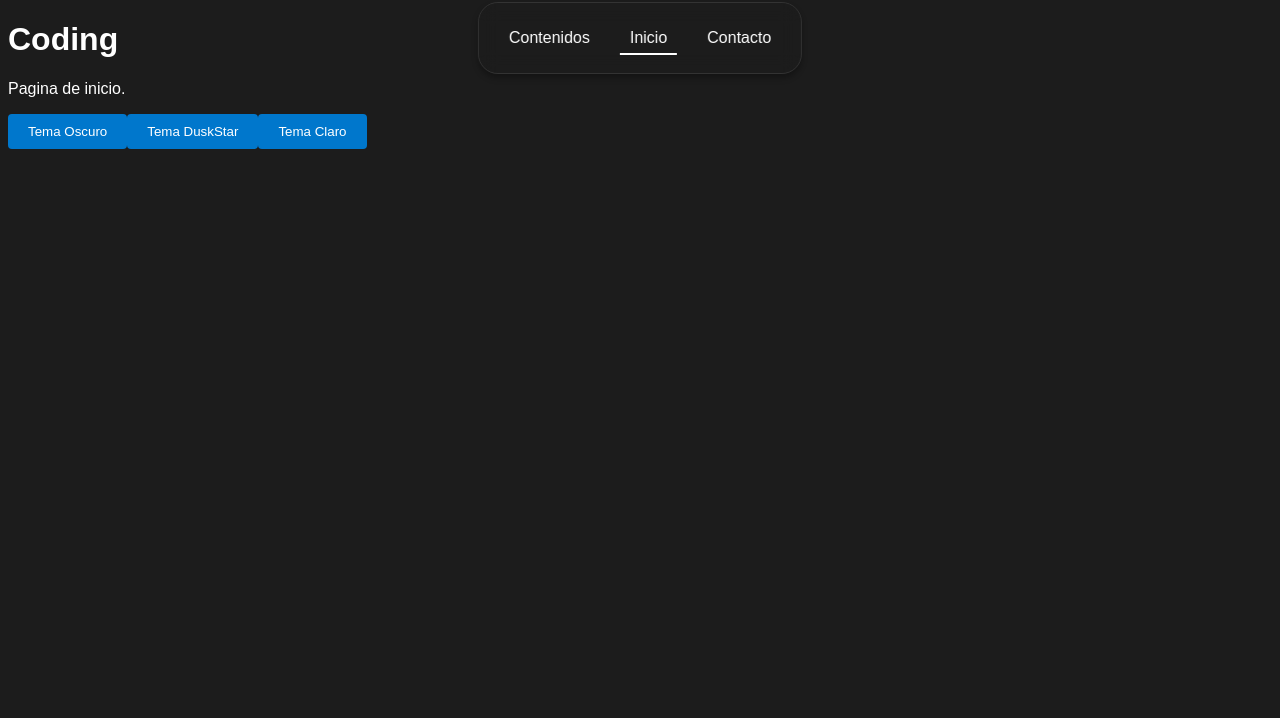
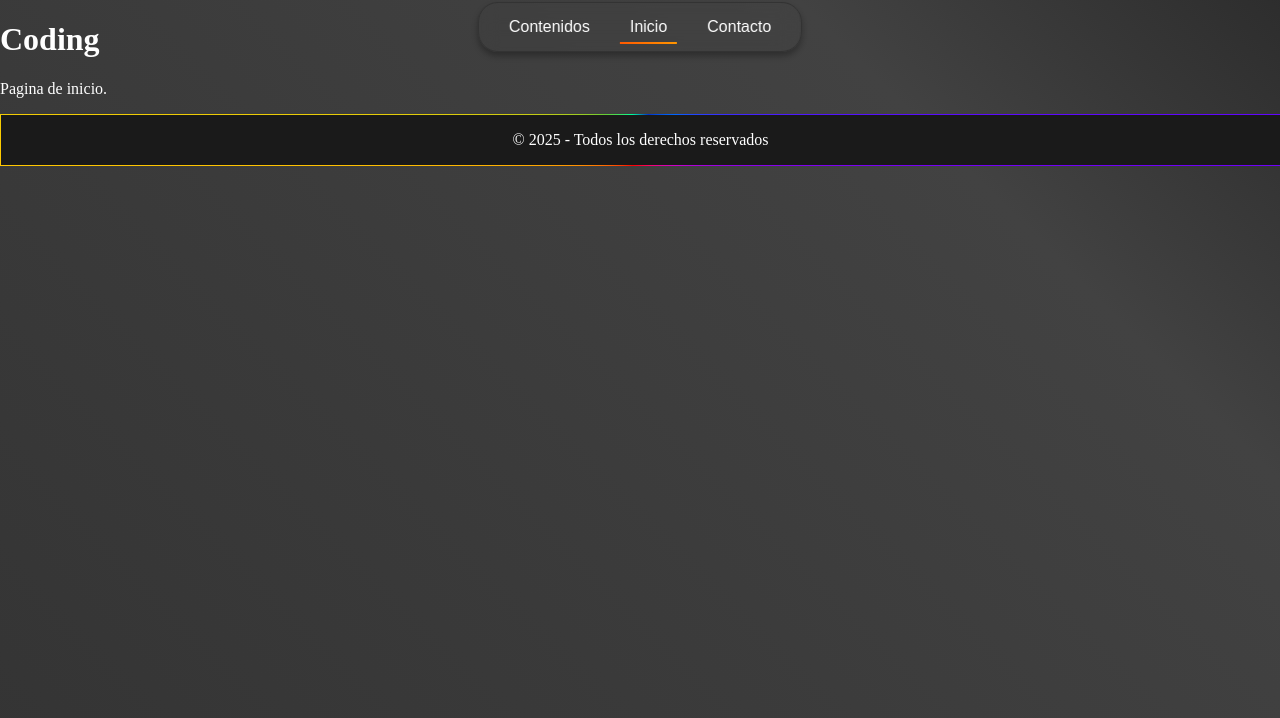
Before and after one commit to DuskStarGITHUB/Coding, a React (Vite) app in the folder frontend/: page / in a window 1280 px wide. Shown: the top 718 px of the page. Built offline with nearby package versions, Linux system fonts and the light colour scheme.

Commit message:
THEMES, NAVBAR, FOOTER, ANIMATIONS, WEBBG

```diff
--- a/frontend/src/web/controllers/Controllers.jsx
+++ b/frontend/src/web/controllers/Controllers.jsx
@@ -5,9 +5,11 @@
 import React, { useState, useEffect } from "react";
 import Testing from "../../test/TestingCMV"; //Controlador Modelo Vista Testeo
 import Responses from "../models/Responses"; //Modelo de metodos de respuestas rapidas
+import "../views/global/themes/global.css";
 import "../views/global/themes/themes.css";
-import "../views/global/themes/global.css";
+import "../views/global/animations/rainbow.css";
 import NavBar from "../views/components/NavBar";
+import Footer from "../views/components/Footer";
 
 // Lista de controladores
 
@@ -31,11 +33,7 @@ export const ControllerViews = () => {
     <>
       <NavBar currentPage={currentPage} onPageChange={setCurrentPage} />
       {Responses.getPageModel(currentPage)}
-      <div>
-        <button onClick={() => setTheme("dark")}>Tema Oscuro</button>
-        <button onClick={() => setTheme("duskstar")}>Tema DuskStar</button>
-        <button onClick={() => setTheme("light")}>Tema Claro</button>
-      </div>
+      <Footer />
     </>
   );
 };
--- /dev/null
+++ b/frontend/src/web/views/components/Footer.jsx
@@ -0,0 +1,17 @@
+// Componente pie de pagina
+// Footer.jsx
+
+// Recursos
+import React from "react";
+import "./assets/css/footer.css";
+
+// Componente
+const Footer = () => {
+  return (
+    <footer className="footer">
+      <p>© 2025 - Todos los derechos reservados</p>
+    </footer>
+  );
+};
+
+export default Footer;
--- a/frontend/src/web/views/components/NavBar.jsx
+++ b/frontend/src/web/views/components/NavBar.jsx
@@ -1,8 +1,11 @@
 // Componente barra de navegación
 // NavBar.jsx
+
+// Recursos
 import React from "react";
 import "./assets/css/navbar.css";
 
+// Componente
 const NavBar = ({ currentPage, onPageChange }) => {
   const handleClick = (section) => {
     onPageChange(section);
--- /dev/null
+++ b/frontend/src/web/views/components/assets/css/footer.css
@@ -0,0 +1,28 @@
+/* Css del footer*/
+.footer {
+  background-color: var(--footer-bg-color);
+  text-align: center;
+  --angle: 0deg;
+  border: 1px solid;
+  border-image: conic-gradient(
+      from var(--angle),
+      var(--color-1),
+      var(--color-2),
+      var(--color-3),
+      var(--color-4),
+      var(--color-5),
+      var(--color-6),
+      var(--color-7),
+      var(--color-8),
+      var(--color-9),
+      var(--color-10),
+      var(--color-1)
+    )
+    1;
+  animation: 10s rotateBorder linear infinite;
+  top: auto;
+  bottom: 100%;
+  width: 99.92%;
+  z-index: 1000;
+  position: relative;
+}
--- a/frontend/src/web/views/components/assets/css/navbar.css
+++ b/frontend/src/web/views/components/assets/css/navbar.css
@@ -9,12 +9,12 @@
   align-items: center;
   gap: 20px;
   background: var(--bg-color-navbar);
-  color: var(--text-color);
   padding: 10px 20px;
   border-radius: 20px;
   border: 1px solid var(--border-color);
   backdrop-filter: blur(10px);
   box-shadow: 0 4px 6px rgba(0, 0, 0, 0.3);
+  z-index: 1000;
 }
 
 .nav-item {
@@ -39,5 +39,13 @@
   left: 0;
   width: 100%;
   height: 2px;
-  background: var(--text-color);
+  background-image: linear-gradient(
+    45deg,
+    var(--color-1),
+    var(--color-2),
+    var(--color-3),
+    var(--color-4)
+  );
+  animation: gradientAnimation 8s infinite;
+  background-size: 500%;
 }
--- /dev/null
+++ b/frontend/src/web/views/global/animations/rainbow.css
@@ -0,0 +1,24 @@
+/* Animaciones */
+@keyframes gradientAnimation {
+  0% {
+    background-position: 0% 50%;
+  }
+  50% {
+    background-position: 100% 50%;
+  }
+  100% {
+    background-position: 0% 50%;
+  }
+}
+
+@keyframes rotateBorder {
+  to {
+    --angle: 360deg;
+  }
+}
+
+@property --angle {
+  syntax: "<angle>";
+  initial-value: 0deg;
+  inherits: false;
+}
--- a/frontend/src/web/views/global/themes/global.css
+++ b/frontend/src/web/views/global/themes/global.css
@@ -1,111 +1,27 @@
 /* Css aplicado a todos los elementos en la web */
-:root {
-  /* Propiedades globales */
-  --card-radius: 6px;
-  --button-radius: 4px;
-  --input-radius: 4px;
-  --border-width: 1px;
-  --link-text-transform: uppercase;
-  --header-font-size: 22px;
-  --footer-font-size: 14px;
-  --navbar-height: 50px;
-  --input-padding: 8px;
-  --button-padding: 10px 20px;
-  --card-padding: 12px;
-  --icon-size: 22px;
-  --icon-color: var(--primary-color);
+html {
+  height: 100%;
+  width: 100%;
+  z-index: 0;
+  color: var(--text-color);
+  background: linear-gradient(
+    45deg,
+    var(--bg-color1) 0%,
+    var(--bg-color2) 12%,
+    var(--bg-color3) 25%,
+    var(--bg-color4) 37%,
+    var(--bg-color5) 50%,
+    var(--bg-color6) 62%,
+    var(--bg-color7) 75%,
+    var(--bg-color8) 87%,
+    var(--bg-color1) 100%
+  );
+  background-size: 500%;
+  animation: gradientAnimation 10s infinite;
 }
 
-/* Estilos adicionales */
 body {
-  background-color: var(--bg-color);
-  color: var(--text-color);
-  font-family: "Arial", sans-serif;
-  transition: all 0.3s ease;
+  display: flex;
+  margin: 0px;
+  flex-direction: column;
 }
-
-a {
-  color: var(--link-color);
-  text-decoration: none;
-}
-
-a:hover {
-  color: var(--link-hover-color);
-}
-
-button {
-  background-color: var(--button-bg-color);
-  color: var(--button-text-color);
-  border: none;
-  padding: var(--button-padding);
-  border-radius: var(--button-radius);
-  cursor: pointer;
-  transition: background-color 0.3s;
-}
-
-button:hover {
-  background-color: var(--button-hover-bg-color);
-}
-
-input {
-  background-color: var(--input-bg-color);
-  color: var(--input-text-color);
-  border: 2px solid var(--input-border-color);
-  padding: var(--input-padding);
-  border-radius: var(--input-radius);
-}
-
-input:focus {
-  outline: none;
-  border-color: var(--primary-color);
-}
-
-.card {
-  background-color: var(--card-bg-color);
-  border: 2px solid var(--card-border-color);
-  border-radius: var(--card-radius);
-  padding: var(--card-padding);
-  box-shadow: 0 4px 8px var(--shadow-color);
-}
-
-.card h3 {
-  color: var(--card-text-color);
-  margin-bottom: 12px;
-}
-
-.card p {
-  color: var(--card-text-color);
-}
-
-.navbar {
-  background-color: var(--navbar-bg-color);
-  height: var(--navbar-height);
-  display: flex;
-  justify-content: space-between;
-  align-items: center;
-  padding: 0 20px;
-}
-
-.navbar a {
-  color: var(--navbar-text-color);
-  font-size: 18px;
-}
-
-.header {
-  background-color: var(--header-bg-color);
-  padding: 20px;
-  text-align: center;
-  font-size: var(--header-font-size);
-}
-
-.footer {
-  background-color: var(--footer-bg-color);
-  padding: 20px;
-  text-align: center;
-  font-size: var(--footer-font-size);
-}
-
-.icon {
-  font-size: var(--icon-size);
-  color: var(--icon-color);
-}
--- a/frontend/src/web/views/global/themes/themes.css
+++ b/frontend/src/web/views/global/themes/themes.css
@@ -1,164 +1,24 @@
 /* Tema predeterminado*/
 :root {
-  --bg-color: #1c1c1c;
+  --bg-color1: #1a1a1a;
+  --bg-color2: #1c1c1c;
+  --bg-color3: #202020;
+  --bg-color4: #242424;
+  --bg-color5: #2a2a2a;
+  --bg-color6: #323232;
+  --bg-color7: #3a3a3a;
+  --bg-color8: #424242;
   --text-color: #fff;
-  --primary-color: #0077cc;
-  --secondary-color: #ff7f00;
   --border-color: #333;
-  --navbar-bg-color: #292929;
-  --navbar-text-color: #fff;
-  --button-bg-color: #0077cc;
-  --button-hover-bg-color: #005fa3;
-  --input-bg-color: #444;
-  --input-text-color: #fff;
-  --link-color: #ff00ff;
-  --link-hover-color: #00ffff;
-  --highlight-color: #ff6347;
-  --shadow-color: rgba(0, 0, 0, 0.7);
-  --button-text-color: #fff;
-  --input-border-color: #666;
-  --card-bg-color: #333;
-  --card-border-color: #555;
-  --card-text-color: #fff;
-  --header-bg-color: #2c2c2c;
   --footer-bg-color: #1a1a1a;
-  --color-1: #ff0066;
-  --color-2: #6600ff;
-  --color-3: #66cc33;
-  --color-4: #ffcc00;
-  --color-5: #cc00cc;
+  --color-1: #ff0000;
+  --color-2: #ff6600;
+  --color-3: #ffcc00;
+  --color-4: #66cc33;
+  --color-5: #00ff99;
   --color-6: #0033cc;
-  --color-7: #cc3333;
+  --color-7: #0066ff;
+  --color-8: #6600ff;
+  --color-9: #cc00cc;
+  --color-10: #ff0066;
 }
-
-/* Tema oscuro */
-:root.dark {
-  --bg-color: #121212;
-  --text-color: #fff;
-  --primary-color: #bb86fc;
-  --secondary-color: #03dac6;
-  --border-color: #6200ea;
-  --navbar-bg-color: #333333;
-  --navbar-text-color: #e0e0e0;
-  --button-bg-color: #6200ea;
-  --button-hover-bg-color: #3700b3;
-  --input-bg-color: #1f1f1f;
-  --input-text-color: #fff;
-  --link-color: #ffab00;
-  --link-hover-color: #bb86fc;
-  --highlight-color: #ffab00;
-  --shadow-color: rgba(0, 0, 0, 0.7);
-  --button-text-color: #fff;
-  --input-border-color: #444;
-  --card-bg-color: #222;
-  --card-border-color: #444;
-  --card-text-color: #fff;
-  --header-bg-color: #333;
-  --footer-bg-color: #222;
-  --color-1: #b25eff;
-  --color-2: #e87f5d;
-  --color-3: #4bc1bc;
-  --color-4: #cf6185;
-  --color-5: #fc8403;
-  --color-6: #2e6b9c;
-  --color-7: #4b89a3;
-}
-
-/* Tema DuskStar */
-:root.duskstar {
-  --bg-color: #000;
-  --text-color: #fff;
-  --primary-color: #fbff00;
-  --secondary-color: #ffd700;
-  --border-color: #b59b00;
-  --navbar-bg-color: #3a3a3a;
-  --navbar-text-color: #fff;
-  --button-bg-color: #fbff00;
-  --button-hover-bg-color: #ffd700;
-  --input-bg-color: #222;
-  --input-text-color: #fff;
-  --link-color: #ff6347;
-  --link-hover-color: #ffd700;
-  --highlight-color: #ff6347;
-  --shadow-color: rgba(0, 0, 0, 0.6);
-  --button-text-color: #000;
-  --input-border-color: #666;
-  --card-bg-color: #111;
-  --card-border-color: #333;
-  --card-text-color: #fff;
-  --header-bg-color: #333;
-  --footer-bg-color: #000;
-  --color-1: #ff0033;
-  --color-2: #00ff00;
-  --color-3: #9933ff;
-  --color-4: #ff6600;
-  --color-5: #ff3399;
-  --color-6: #6600ff;
-  --color-7: #00ffff;
-}
-
-/* Tema claro */
-:root.light {
-  --bg-color: #f4f4f4;
-  --text-color: #333;
-  --primary-color: #0077cc;
-  --secondary-color: #ff7f00;
-  --border-color: #ccc;
-  --navbar-bg-color: #fff;
-  --navbar-text-color: #333;
-  --button-bg-color: #0077cc;
-  --button-hover-bg-color: #005fa3;
-  --input-bg-color: #fff;
-  --input-text-color: #333;
-  --link-color: #0077cc;
-  --link-hover-color: #005fa3;
-  --highlight-color: #ff6347;
-  --shadow-color: rgba(0, 0, 0, 0.2);
-  --button-text-color: #fff;
-  --input-border-color: #ddd;
-  --card-bg-color: #fff;
-  --card-border-color: #eee;
-  --card-text-color: #333;
-  --header-bg-color: #f4f4f4;
-  --footer-bg-color: #f0f0f0;
-  --color-1: #ff6600;
-  --color-2: #33cc33;
-  --color-3: #ff0066;
-  --color-4: #ff9900;
-  --color-5: #66ccff;
-  --color-6: #cc33cc;
-  --color-7: #00ccff;
-}
-
-/* Tema Neoretro */
-:root.neoretro {
-  --bg-color: #121212;
-  --text-color: #fff;
-  --primary-color: #00e5ff;
-  --secondary-color: #ff00e5;
-  --border-color: #00ff00;
-  --navbar-bg-color: #333333;
-  --navbar-text-color: #e0e0e0;
-  --button-bg-color: #00e5ff;
-  --button-hover-bg-color: #00b8cc;
-  --input-bg-color: #333;
-  --input-text-color: #fff;
-  --link-color: #ff0055;
-  --link-hover-color: #00ff00;
-  --highlight-color: #ff0055;
-  --shadow-color: rgba(0, 0, 0, 0.8);
-  --button-text-color: #000;
-  --input-border-color: #00e5ff;
-  --card-bg-color: #222222;
-  --card-border-color: #00e5ff;
-  --card-text-color: #fff;
-  --header-bg-color: #121212;
-  --footer-bg-color: #1a1a1a;
-  --color-1: #e50000;
-  --color-2: #00e500;
-  --color-3: #e500e5;
-  --color-4: #e5e500;
-  --color-5: #00e5e5;
-  --color-6: #e500e5;
-  --color-7: #00e5ff;
-}
```
